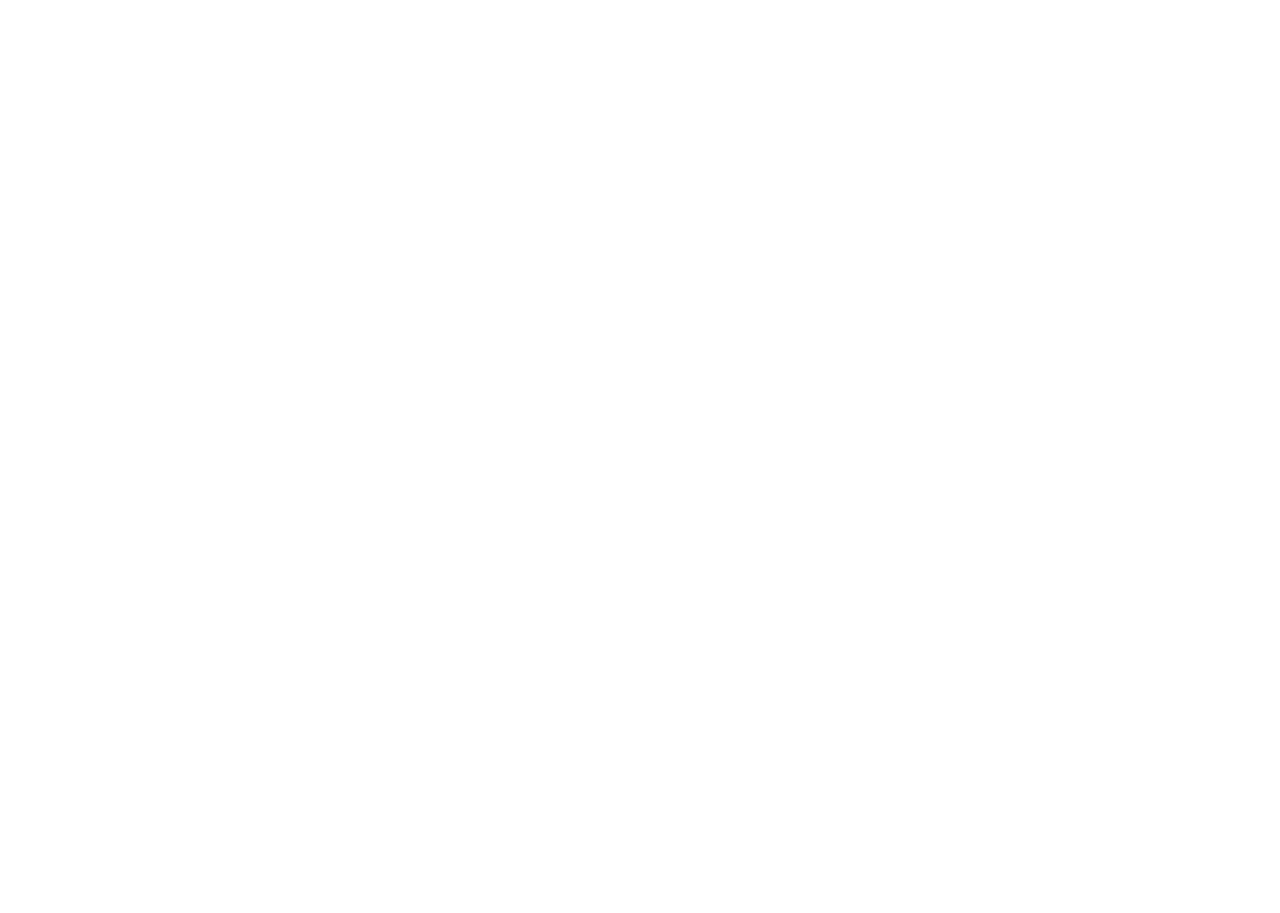
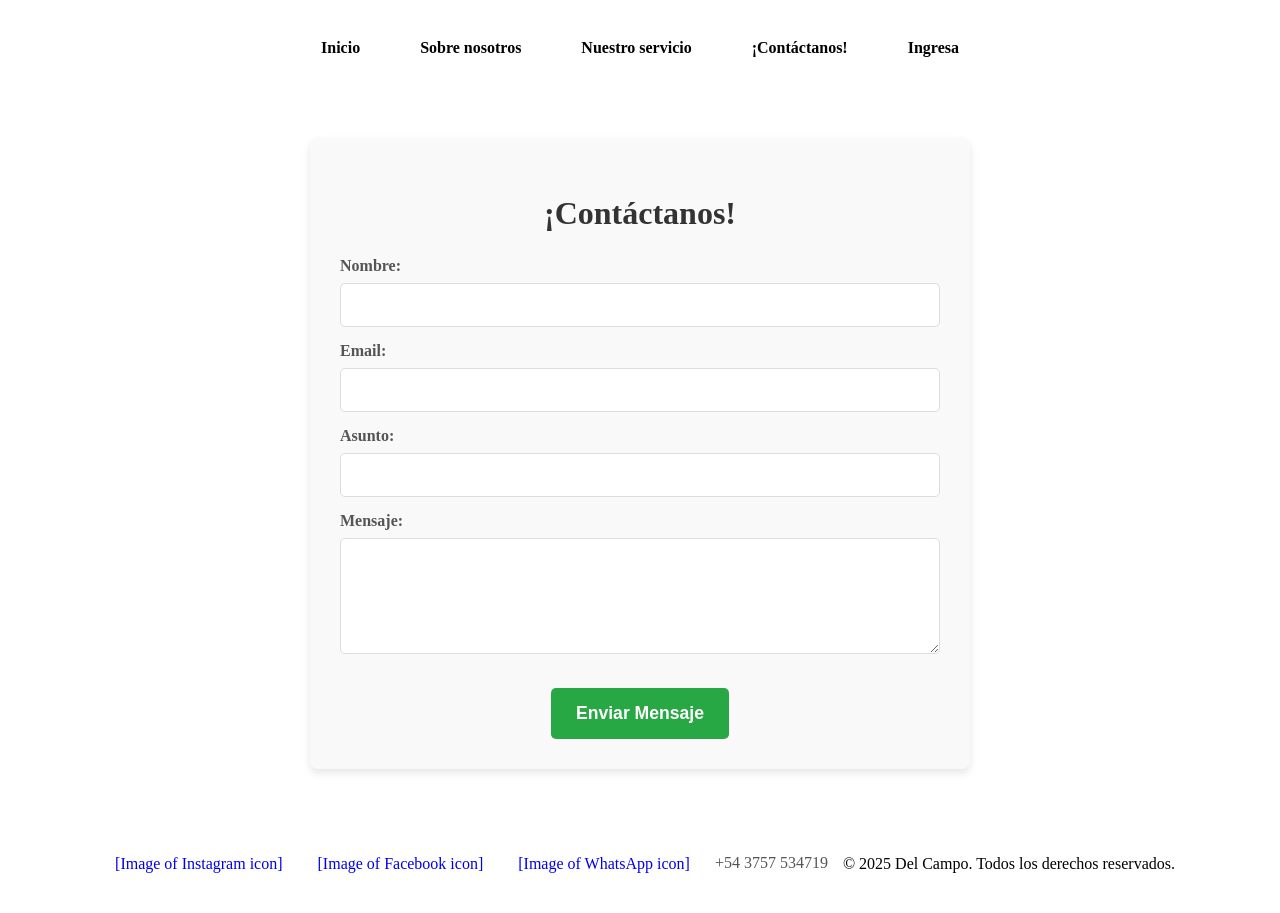
Before and after one commit to Maury1907/DelCampoweb, a plain HTML site: page contactanos.html in a window 1280 px wide. Before the commit the page ends 800 px from the top, so only its background shows below. Drawn offline with Linux system fonts and the light colour scheme.

Commit message:
Integracion de Formspree

```diff
--- a/contactanos.html
+++ b/contactanos.html
@@ -3,9 +3,69 @@
 <head>
     <meta charset="UTF-8">
     <meta name="viewport" content="width=device-width, initial-scale=1.0">
-    <title>Document</title>
-</head>
+    <title>Contacto - Del Campo</title>
+    <link rel="stylesheet" href="style.css"> </head>
 <body>
+
+    <header class="barrabavegacion">
+        <nav>
+            <ul>
+                <li><a href="index.html">Inicio</a></li>
+                <li><a href="sobrenosotros.html">Sobre nosotros</a></li>
+                <li><a href="#nuestro-servicio">Nuestro servicio</a></li>
+                <li><a href="#contactanos">¡Contáctanos!</a></li>
+                <li><a href="formulariodeingreso.html">Ingresa</a></li>
+            </ul>
+        </nav>
+    </header>
+
+    <div class="contact-form-container">
+        <h2>¡Contáctanos!</h2>
+        <form action="https://formspree.io/f/mnnvojaq" method="POST" class="contact-form">
+            <div class="form-group">
+                <label for="nombre">Nombre:</label>
+                <input type="text" id="nombre" name="nombre" required>
+            </div>
+
+            <div class="form-group">
+                <label for="email">Email:</label>
+                <input type="email" id="email" name="email" required>
+            </div>
+
+            <div class="form-group">
+                <label for="asunto">Asunto:</label>
+                <input type="text" id="asunto" name="asunto">
+            </div>
+
+            <div class="form-group">
+                <label for="mensaje">Mensaje:</label>
+                <textarea id="mensaje" name="mensaje" rows="6" required></textarea>
+            </div>
+
+            <button type="submit" class="submit-button">Enviar Mensaje</button>
+        </form>
+    </div>
+
+    <footer class="piedepagina">
+        <div>
+            <a href="URL_DE_TU_INSTAGRAM" target="_blank" style="margin: 0 10px; text-decoration: none;">
+                [Image of Instagram icon]
+            </a>
+            <a href="URL_DE_TU_FACEBOOK" target="_blank" style="margin: 0 10px; text-decoration: none;">
+                [Image of Facebook icon]
+            </a>
+            <a href="https://wa.me/CODIGO_DE_PAIS_NUMERO_DE_WHATSAPP" target="_blank"
+                style="margin: 0 10px; text-decoration: none;">
+                [Image of WhatsApp icon]
+            </a>
+            <p style="margin-top: 15px; font-size: 16px; color: #555;">
+                +54 3757 534719
+            </p>
+            <p>
+                &copy; 2025 Del Campo. Todos los derechos reservados.
+            </p>
+        </div>
+    </footer>
 
 </body>
 </html>
```
Also changed, not shown: Index.html (+1 -1 lines).
